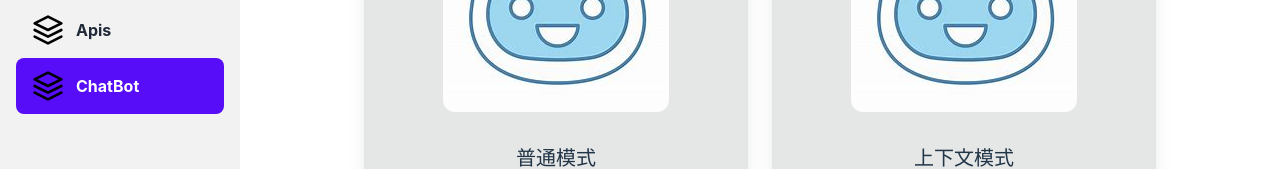
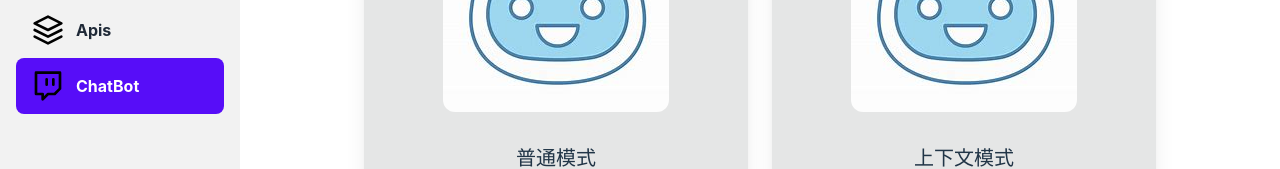
Before and after one commit to jiaw3i/boom-home, a React (Vite) app: page /chatbot in a window 1280 px wide. Shown: the part 270-439 px from the top of the page. Built offline with nearby package versions, Linux system fonts and the light colour scheme.

Commit message:
optimized site-title

```diff
--- a/src/App.tsx
+++ b/src/App.tsx
@@ -36,6 +36,7 @@ function App() {
             }
             finalTitle = title.replace(/^\S/, s => s.toUpperCase());
         }
+        document.title = "Owen❤ | " + finalTitle + "✔";
         return finalTitle;
     }
     return (
--- a/src/datas/menus.tsx
+++ b/src/datas/menus.tsx
@@ -50,9 +50,7 @@ const MenusData = [
         title: "ChatBot",
         icon: <svg className="h-8 w-8 text-black" viewBox="0 0 24 24" fill="none" stroke="currentColor" strokeWidth="2"
                    strokeLinecap="round" strokeLinejoin="round">
-            <polygon points="12 2 2 7 12 12 22 7 12 2"/>
-            <polyline points="2 17 12 22 22 17"/>
-            <polyline points="2 12 12 17 22 12"/>
+            <path d="M21 2H3v16h5v4l4-4h5l4-4V2zM11 11V7M16 11V7"/>
         </svg>,
         isShow: true,
     },
```
